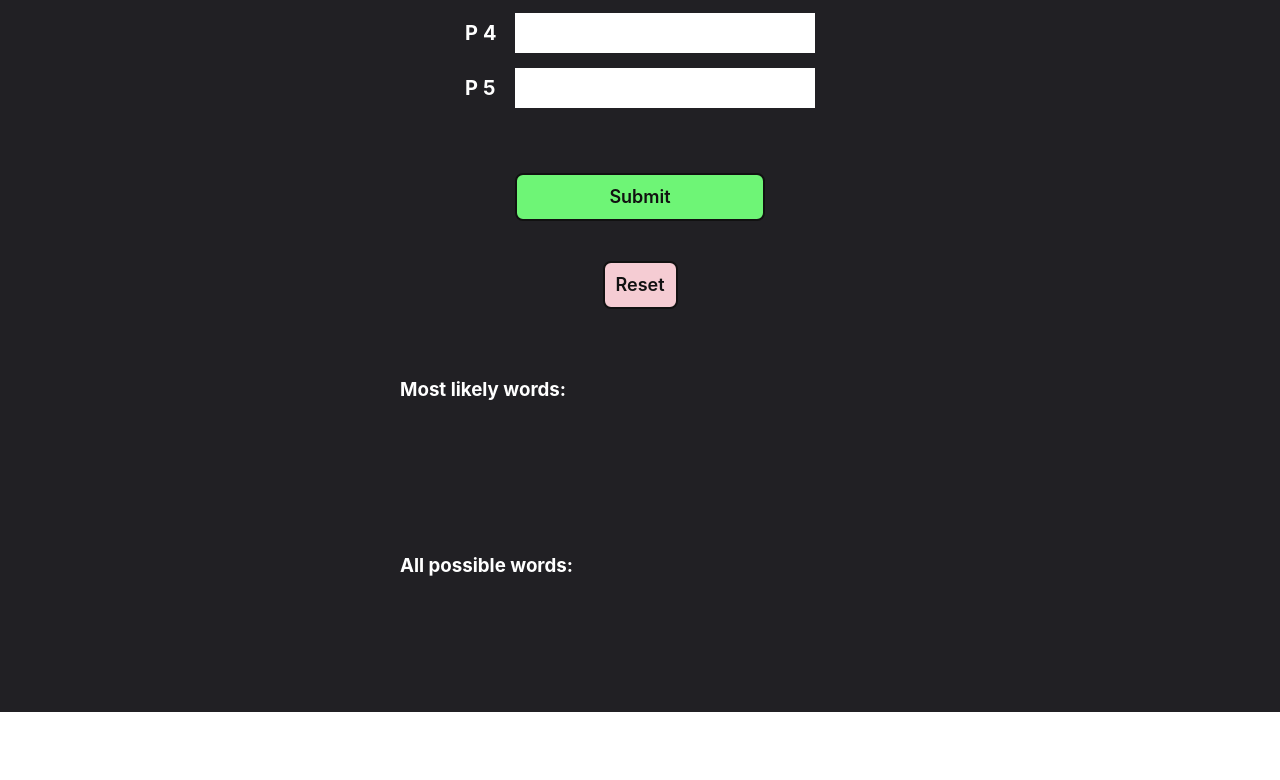
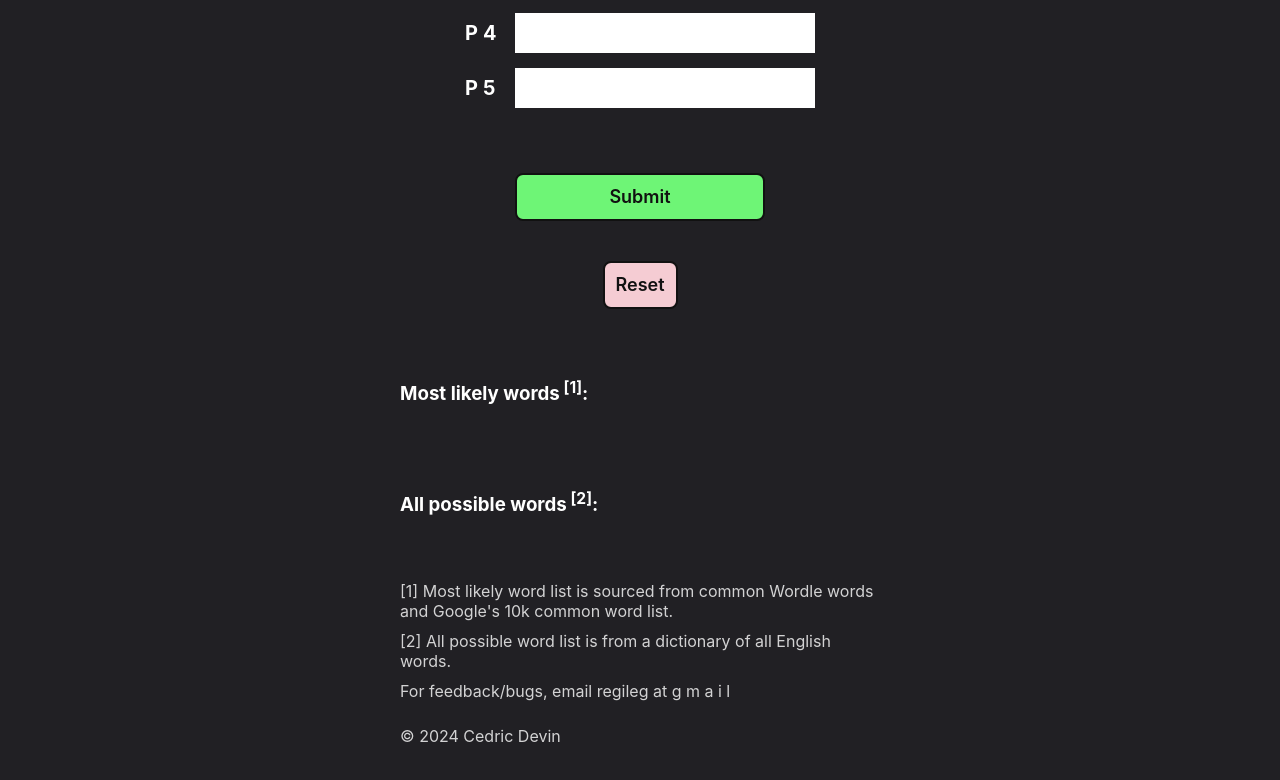
Before and after one commit to dvnlgls/wordle-solver, an Angular app: page / in a window 1280 px wide. Shown: the part 824-1604 px from the top of the page. Before the commit the page ends 1536 px from the top, so only its background shows below. Built offline with nearby package versions, Linux system fonts and the light colour scheme.

Commit message:
add footer

```diff
--- a/src/app/app.component.html
+++ b/src/app/app.component.html
@@ -75,7 +75,7 @@
     </div>
 
     <div class="result-words">
-      <h3>Most likely words: {{ mostLikelyWords.length ? mostLikelyWords.length : '' }}</h3>
+      <h3>Most likely words<sup> [1]</sup>: {{ mostLikelyWords.length ? mostLikelyWords.length : '' }}</h3>
       <div *ngIf="mostLikelyWords.length > 0" class="tip">&#9432; click the word to see its meaning.</div>
       <ul role="list">
         <li *ngFor="let word of mostLikelyWords;">
@@ -85,12 +85,21 @@
     </div>
 
     <div class="result-words">
-      <h3>All possible words: {{ filteredWords.length ? filteredWords.length : '' }}</h3>
+      <h3>All possible words<sup> [2]</sup>: {{ filteredWords.length ? filteredWords.length : '' }}</h3>
       <ul role="list">
         <li *ngFor="let word of filteredWords;">
           <a target="_blank" href="{{'https://www.dictionary.com/browse/' + word}}" >{{word}}</a>
         </li>
       </ul>
     </div>
+
+    <div class="footer">
+      <div class="footnotes">
+        <div>[1] Most likely word list is sourced from common Wordle words and Google's 10k common word list.</div>
+        <div>[2] All possible word list is from a dictionary of all English words.</div>
+        <div>For feedback/bugs, email regileg at g m a i l</div>
+      </div>
+      <div class="copyright">&copy; 2024 Cedric Devin</div>
+    </div>
   </div>
 </div>
--- a/src/app/app.component.scss
+++ b/src/app/app.component.scss
@@ -173,7 +173,7 @@
 }
 
 .result-words {
-  margin-bottom: 100px;
+  margin-bottom: 30px;
   justify-self: center;
   width: 80%;
 }
@@ -271,3 +271,19 @@
 .button:hover {
   outline: 0;
 }
+
+.footer {
+  margin-bottom: 100px;
+  opacity: 0.8;
+  max-width: 80%;
+  justify-self: center;
+}
+
+.footnotes {
+  margin-bottom: 25px;
+
+  div {
+    margin-bottom: 10px;
+    line-height: 20px;
+  }
+}
```
